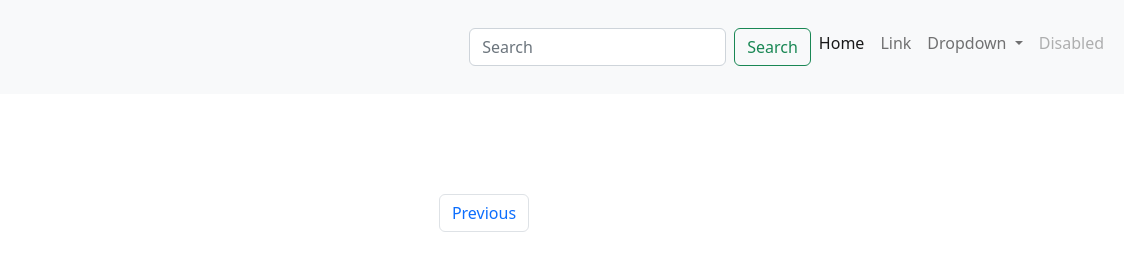
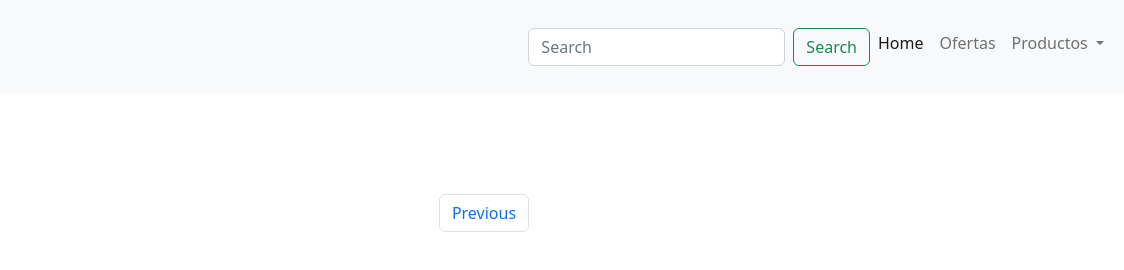
Before and after one commit to CesarTzaj/FirstAPI, a website: page src/index.html in a window 1280 px wide. Shown: the full height of the page, 156-1280 px from the left. Drawn offline with nearby package versions, Linux system fonts and the light colour scheme; no server answers.

Commit message:
se agrego sideBar, header;

```diff
--- a/src/assets/asideOptions.js
+++ b/src/assets/asideOptions.js
@@ -25,6 +25,7 @@ async function getCategories (urlApi, wrapper ){
       wrapper.append(categoryContainer);
     })
   } catch (error) {
+    alert(error)
     console.log(error)
   }
 }
--- a/src/assets/main.js
+++ b/src/assets/main.js
@@ -48,7 +48,7 @@ async function getData(urlApi, wrapper, row_per_page, page) {
       image.setAttribute('src', producto.images)
       btnCart.innerText = 'Agregar a cart'
       price.innerText = `Q ${producto.price}`;
-      category.innerText = `${producto.category.name}  ${producto.id}`
+      category.innerText = `${producto.category.name}  `
       title.innerText = producto.title;
       description.innerText = producto.description;
       PriceCart.append(btnCart, price)
@@ -60,6 +60,7 @@ async function getData(urlApi, wrapper, row_per_page, page) {
     })
     // section.innerText = b
   } catch (error) {
+   console.log(error);
     alert(error )
   }
 };
@@ -111,7 +112,8 @@ return button
   next.append(nextA);
   pagination.append(next)
 } catch (error) {
-  // alert(error)
+  console.log(error);//
+   alert(error)
   console.log(error);
 }
 })(API,section,rows_per_page);
--- a/src/index.html
+++ b/src/index.html
@@ -28,19 +28,17 @@
 							<a class="nav-link active" aria-current="page" href="#">Home</a>
 						</li>
 						<li class="nav-item">
-							<a class="nav-link" href="#">Link</a>
+							<a class="nav-link" href="#">Ofertas</a>
 						</li>
 						<li class="nav-item dropdown">
 							<a class="nav-link dropdown-toggle" href="#" role="button" data-bs-toggle="dropdown" aria-expanded="false">
-								Dropdown
+								Productos
 							</a>
 							<ul class="dropdown-menu pb-4">
 
 							</ul>
 						</li>
-						<li class="nav-item">
-							<a class="nav-link disabled">Disabled</a>
-						</li>
+
 					</ul>
 
 				</div>
```
Also changed, not shown: package.json (+8 -4 lines).
